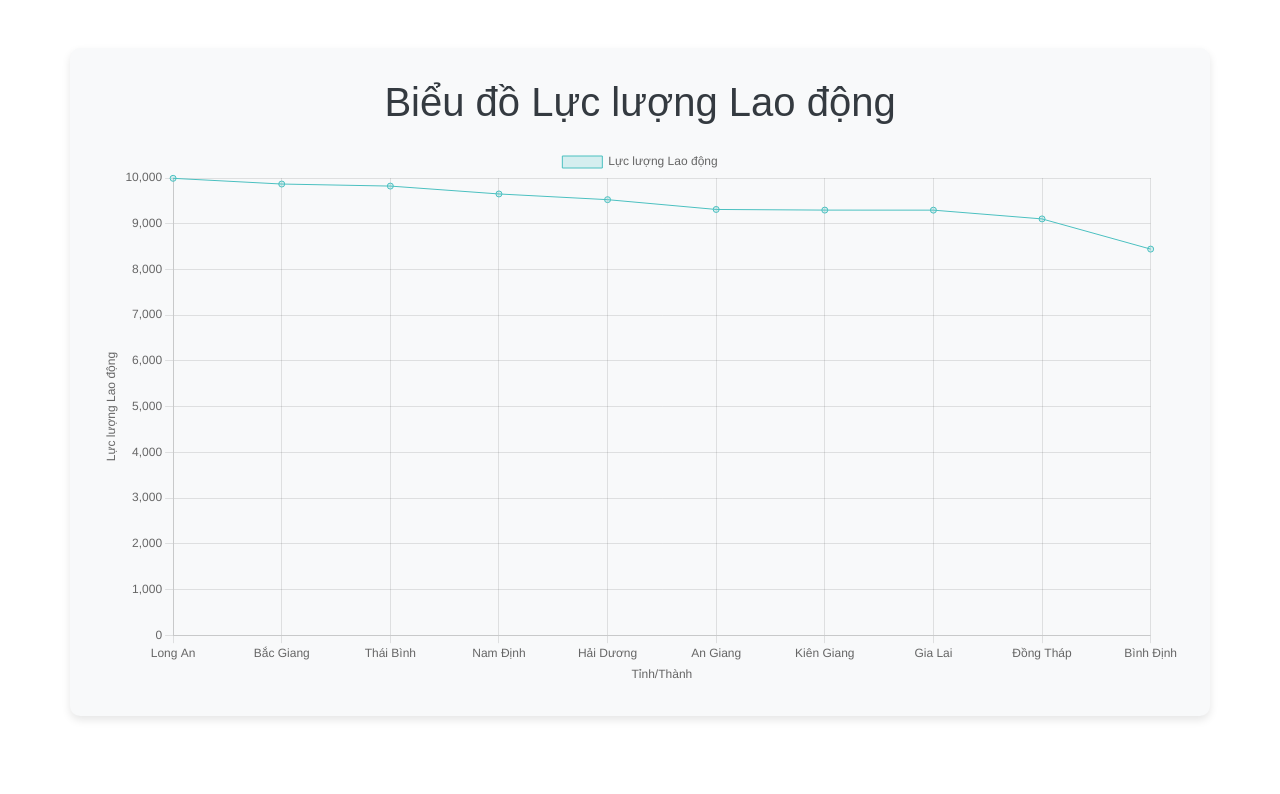
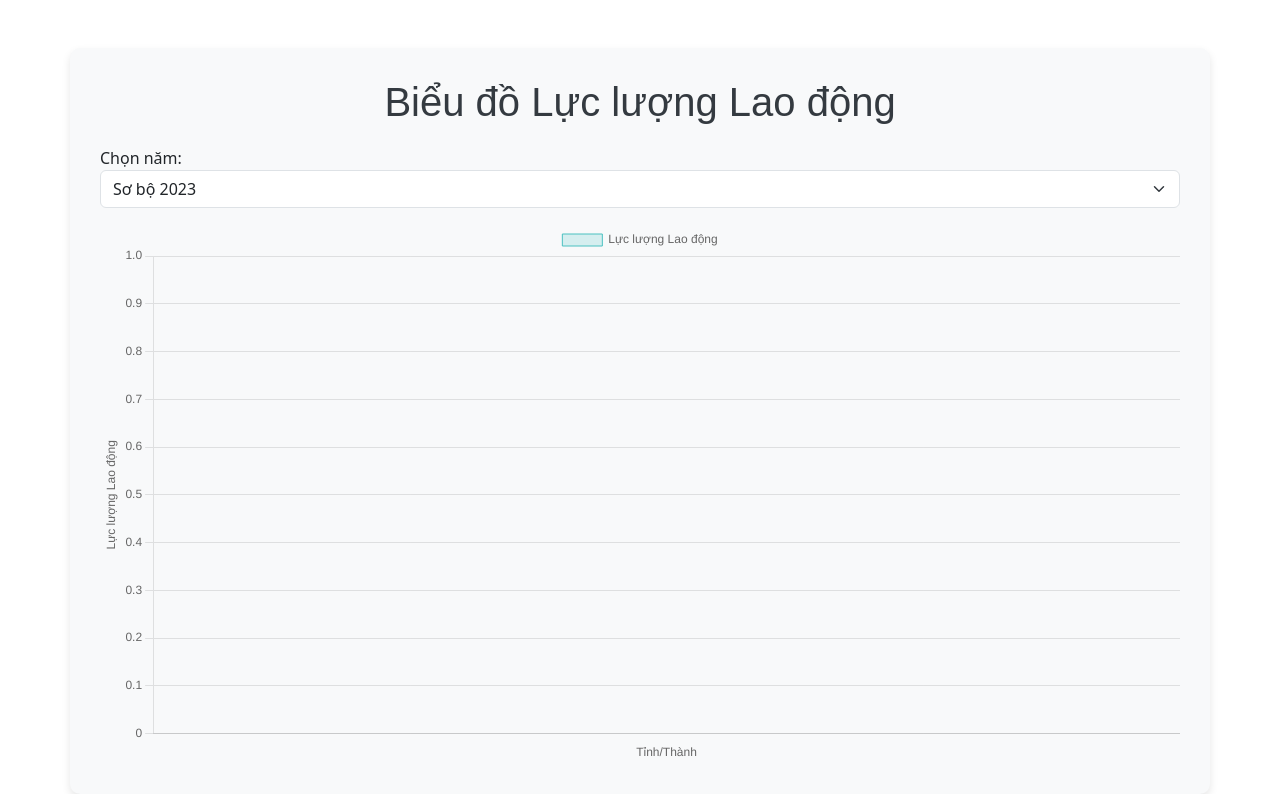
Before and after one commit to pato24193/flask_vietnam_visualization, a Flask app: page /labor_force_chart in a window 1280 px wide. Shown: the part 63-857 px from the top of the page. Before the commit the page ends 783 px from the top, so only its background shows below. Run offline with Flask 3, Linux system fonts and the light colour scheme; data comes from the database, SQL or seed files in the repository.

Commit message:
pato crawl medical data and update dropdown for labor force screen

```diff
--- a/app.py
+++ b/app.py
@@ -96,13 +96,14 @@ def get_medical_data():
 
 @app.route('/medical_chart')
 # Lấy dữ liệu labor force từ SQLite
-def get_labor_data():
+def get_labor_data(year):
     conn = sqlite3.connect(Config.DB_NAME)
     cursor = conn.cursor()
     cursor.execute('''SELECT province, labor_force
                    FROM labor_force
+                   WHERE `year` = ?
                    ORDER BY labor_force DESC
-                   LIMIT 10''')
+                   LIMIT 10''', (year,))
     data = cursor.fetchall()
     conn.close()
     return data
@@ -110,9 +111,10 @@ def get_labor_data():
 # Route để hiển thị labor force theo line chart
 @app.route('/labor_force_chart')
 def labor_force_chart():
-    data = get_labor_data()  # Lấy dữ liệu từ SQLite
+    selected_year = request.args.get('year', 'Sơ bộ 2023')
+    data = get_labor_data(selected_year)  # Lấy dữ liệu từ SQLite
 
-    return render_template('labor_force_chart.html', data=data)
+    return render_template('labor_force_chart.html', data=data, selected_year=selected_year)
 
 # Lấy dữ liệu income từ SQLite
 def get_income_data(year):
--- a/templates/labor_force_chart.html
+++ b/templates/labor_force_chart.html
@@ -2,6 +2,18 @@
 
 {% block content %}
     <h1>Biểu đồ Lực lượng Lao động</h1>
+
+    <div class="form-group mb-3">
+        <label for="year-select">Chọn năm:</label>
+        <form method="GET" action="/labor_force_chart">
+            <select id="year-select" name="year" class="form-select" onchange="this.form.submit()">
+                <option value="2021" {% if selected_year == '2021' %}selected{% endif %}>2021</option>
+                <option value="2022" {% if selected_year == '2022' %}selected{% endif %}>2022</option>
+                <option value="Sơ bộ 2023" {% if selected_year == 'Sơ bộ 2023' %}selected{% endif %}>Sơ bộ 2023</option>
+            </select>
+        </form>
+    </div>
+
     <canvas id="lineChart" width="800" height="400"></canvas>
     <script>
         // Chuyển đổi dữ liệu từ Flask thành JSON trong JavaScript
```
Also changed, not shown: getting_data/crawl_data.py (+15 -4 lines).
